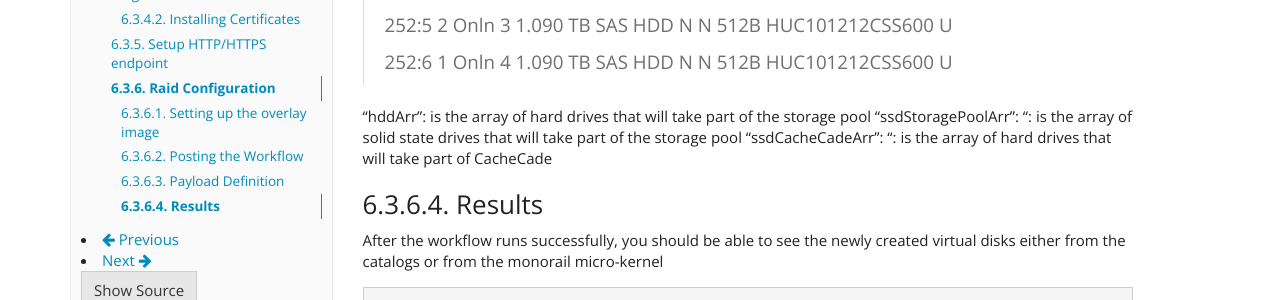
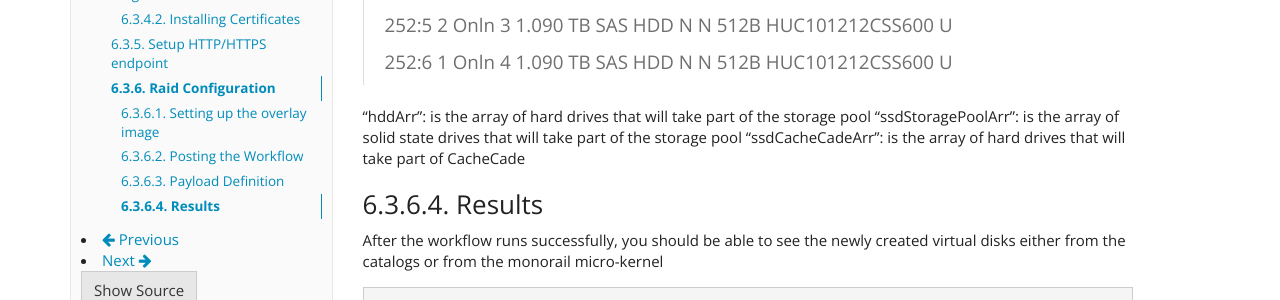
Before and after one commit to RackHD/docs, a Sphinx documentation site: the page built from docs/rackhd/configuration.rst, in a window 1280 px wide and 900 px high, scrolled down 7974 px. Shown: the part 326-626 px from the top of the window. Built offline with Sphinx 7.4.7, drawn with Linux system fonts in a browser that asks for light colours.

```diff
--- a/docs/rackhd/configuration.rst
+++ b/docs/rackhd/configuration.rst
@@ -581,8 +581,8 @@ The elements in the arrays represent the EID of the drives (run this command in
    252:6 1 Onln 4 1.090 TB SAS HDD N N 512B HUC101212CSS600 U
 
 "hddArr": is the array of hard drives that will take part of the storage pool
-"ssdStoragePoolArr": ": is the array of solid state drives that will take part of the storage pool
-"ssdCacheCadeArr": ": is the array of hard drives that will take part of CacheCade
+"ssdStoragePoolArr": is the array of solid state drives that will take part of the storage pool
+"ssdCacheCadeArr": is the array of hard drives that will take part of CacheCade
 
 Results
 ^^^^^^^^^^^^^^^^^^
```
